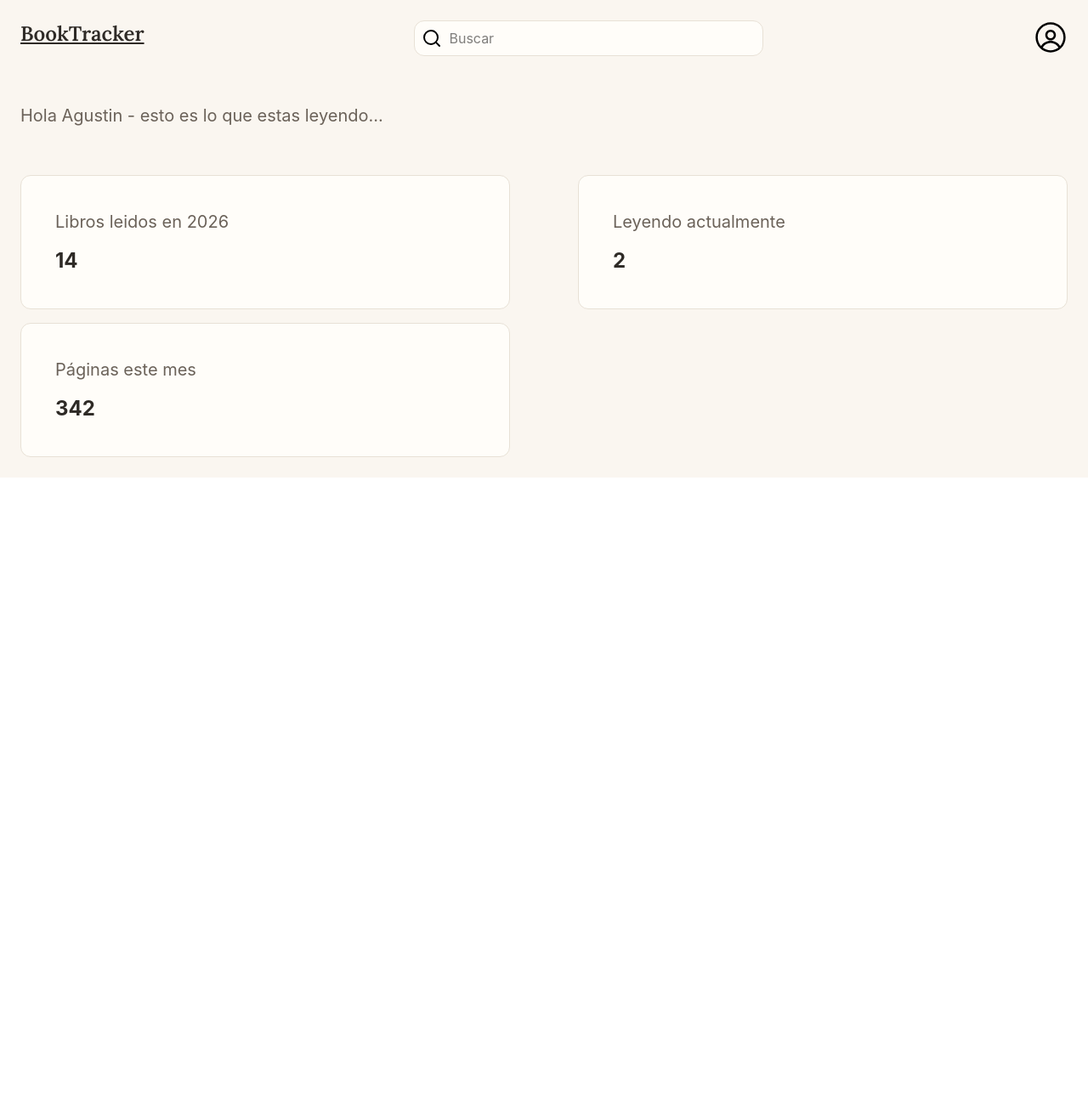
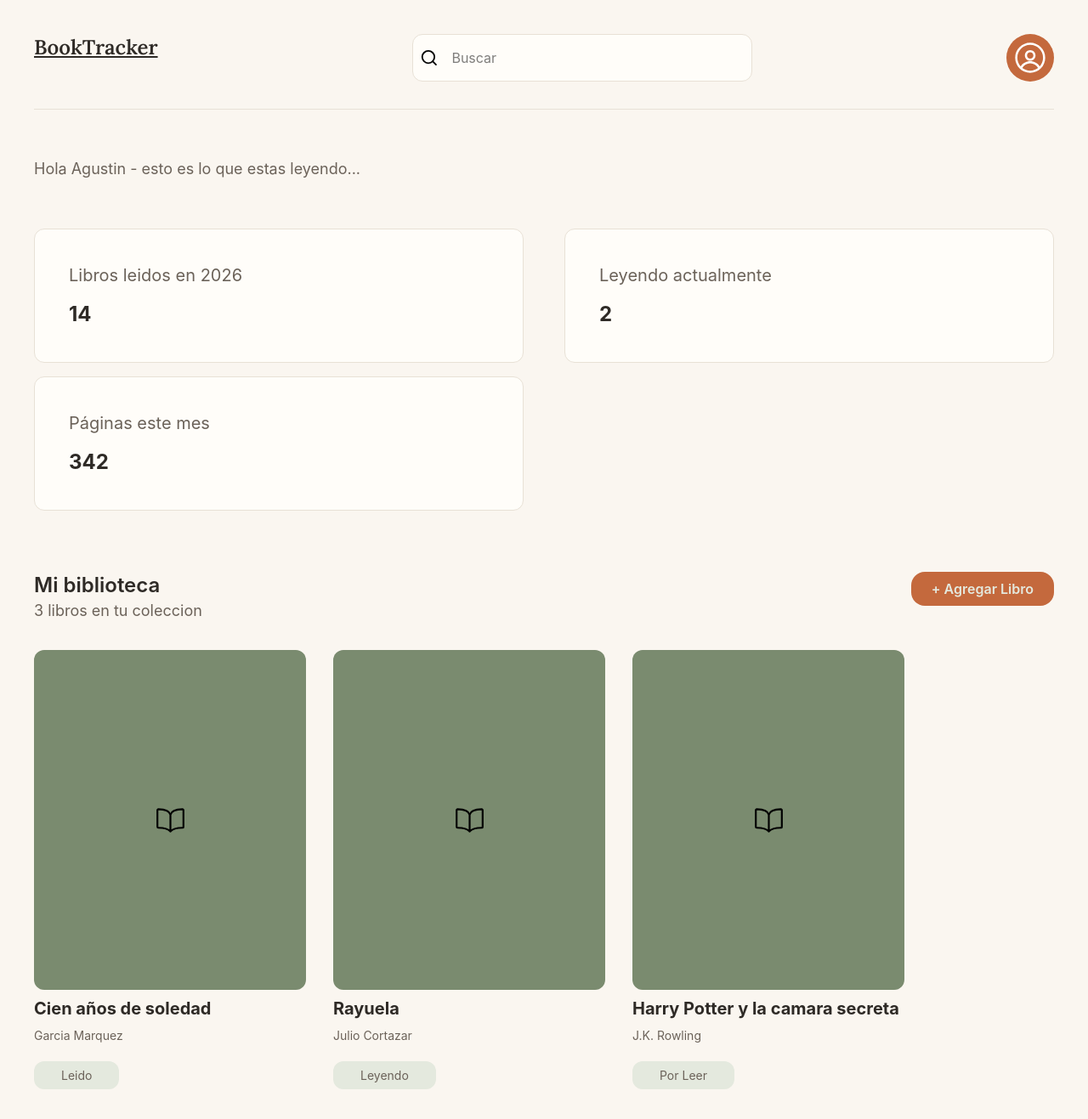
Before and after one commit to AArnedo/reading-dashboard, a React app in the folder client/frontend/: page / in a window 1280 px wide. Shown: the whole page at 85% size. Before the commit the page ends 800 px from the top, so only its background shows below. Built offline with nearby package versions, Linux system fonts and the light colour scheme; the HTML template or start-up script is replaced by a standard one.

Commit message:
feat: se agrego dentro del Dashboard los books de momento de manera estatica para visualizar el frontend hasta que se conecte la base de datos con la API de libros.

```diff
--- /dev/null
+++ b/client/frontend/src/components/BookCard.jsx
@@ -0,0 +1,20 @@
+import React from 'react'
+import { IoBookOutline } from "react-icons/io5";
+
+
+export const BookCard = ({ title, author,status }) => {
+  return (
+    <div className='flex flex-col gap-2'>
+        <div className='w-80 h-100 flex justify-center items-center rounded-xl bg-sage'>
+            <IoBookOutline size={35}/>
+        </div>
+        <div className='flex flex-col gap-2'>
+            <h2 className='text-xl text-principal font-bold'>{title}</h2>
+            <span className='text-sm text-secundario'>{author}</span>
+        </div>
+        <div className='pt-4'>
+          <span className='px-8 py-2 rounded-xl bg-sage-light text-sm text-secundario'>{status}</span>
+        </div>
+    </div>
+  )
+}
--- a/client/frontend/src/components/Header.jsx
+++ b/client/frontend/src/components/Header.jsx
@@ -5,16 +5,16 @@ import { RxAvatar } from "react-icons/rx";
 
 export const Header = () => {
   return (
-    <header className='flex justify-between text-center'>
-        <div className='text-2xl text-principal font-principal font-semibold underline'>BookTracker</div>
-        <div className='bg-surface border border-border w-1/3 p-2 rounded-xl'>
-            <div className='flex gap-2 '>
-                <Search />
-                <input type="text" placeholder='Buscar'/>
-            </div>
+    <header className='flex justify-between text-center border-b border-border pb-8'>
+        <div className='text-2xl text-principal font-principal font-semibold underline cursor-pointer'>BookTracker</div>
+        <div className='flex items-center gap-4 bg-surface border border-border w-1/3 p-2 rounded-xl'>
+            <Search />
+            <input type="text" placeholder='Buscar' className='w-full h-full'/>
         </div>
         <div>
-            <RxAvatar size={40}/>
+            <button className='bg-accent p-2 rounded-full cursor-pointer'>
+                <RxAvatar size={40} className='text-white'/>
+            </button>
         </div>
     </header>
   )
--- a/client/frontend/src/components/Layout.jsx
+++ b/client/frontend/src/components/Layout.jsx
@@ -3,7 +3,7 @@ import { Header } from './Header'
 
 export const Layout = ({ children }) => {
   return (
-    <div className='bg-background p-6'>
+    <div className='bg-background p-10'>
         <Header />
         <main className='pt-14'>
             {children}
--- a/client/frontend/src/pages/Dashboard.jsx
+++ b/client/frontend/src/pages/Dashboard.jsx
@@ -1,19 +1,61 @@
 import { Layout } from '../components/Layout'
 import React from 'react'
 import { StatsCards } from '../components/StatsCards'
+import { BookCard } from '../components/BookCard'
+
+
+const books = [
+    {
+        id: 1,
+        title: 'Cien años de soledad',
+        author: 'Garcia Marquez',
+        status: 'Leido'
+    },
+    {
+        id: 2,
+        title: 'Rayuela',
+        author: 'Julio Cortazar',
+        status: 'Leyendo'
+    },
+    {
+        id: 3,
+        title: 'Harry Potter y la camara secreta',
+        author: 'J.K. Rowling',
+        status: 'Por Leer'
+    },
+]
 
 export const Dashboard = () => {
   return (
     <div>
         <Layout>
-            {/* saludo */}
-            <div className='pb-14'>
-                <span className='text-xl text-secundario'>Hola Agustin - esto es lo que estas leyendo...</span>
+            <div className='pb-4'>
+                <span className='text-lg text-secundario'>Hola Agustin - esto es lo que estas leyendo...</span>
             </div>
-            <div className='flex flex-wrap justify-between gap-4'>
+            <div className='flex flex-wrap justify-between gap-4 py-10'>
                 <StatsCards label={"Libros leidos en 2026"} value={14}/>
                 <StatsCards label={"Leyendo actualmente"} value={2}/>
                 <StatsCards label={"Páginas este mes"} value={342}/>
+            </div>
+            <div className='flex justify-between py-8'>
+                <div>
+                    <h2 className='text-2xl text-principal font-semibold'>Mi biblioteca</h2>
+                    <p className='text-lg text-secundario'>3 libros en tu coleccion</p>
+                </div>
+                <div>
+                    <button className='bg-accent px-6 py-2 rounded-2xl text-md text-sage-light font-semibold cursor-pointer hover:bg-accent-dark'>+ Agregar Libro</button>
+                </div>
+            </div>
+            <div className='flex gap-8 flex-wrap'>
+                {books.map((book) =>(
+                    <BookCard
+                        key={book.id}
+                        id={book.id}
+                        title={book.title}
+                        author={book.author}
+                        status={book.status}
+                    />
+                ))}
             </div>
         </Layout>
     </div>
```
